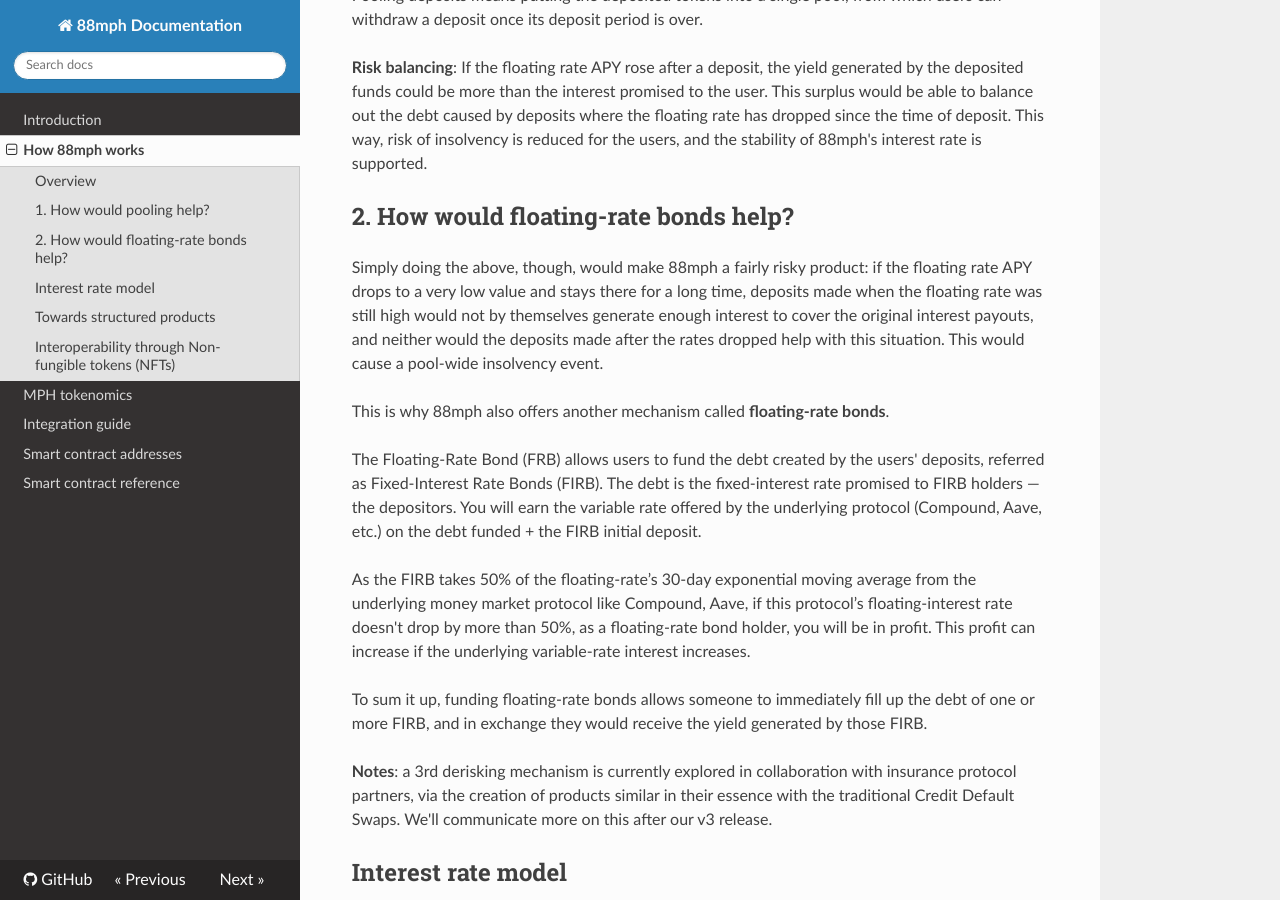
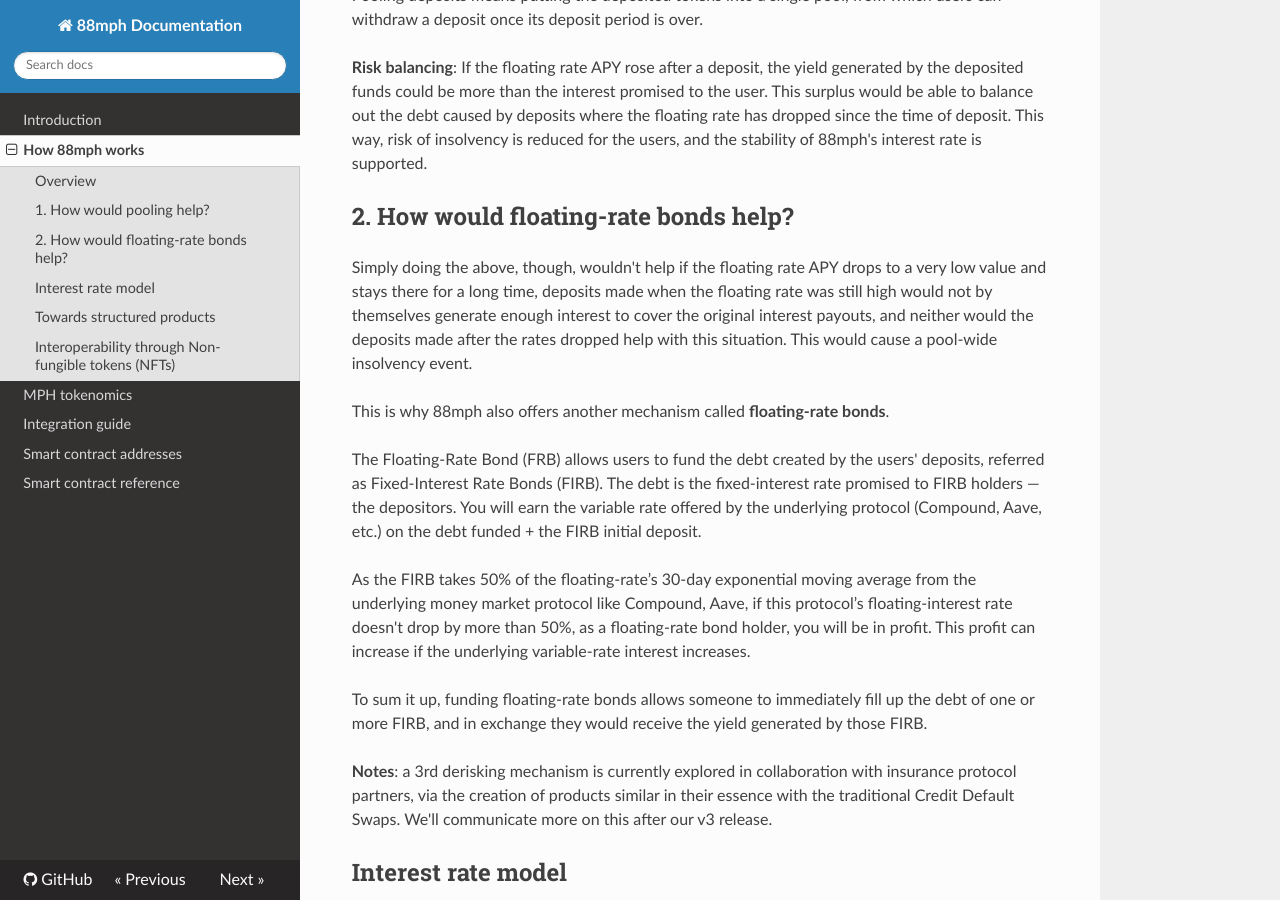
Before and after one commit to 88mphapp/docs, an MkDocs documentation site: the page built from docs/howitworks.md, in a window 1280 px wide and 900 px high, scrolled down 720 px. Built offline with MkDocs 1.6.1, drawn with Linux system fonts in a browser that asks for light colours; nearby versions of some CDN libraries.

Commit message:
Update howitworks.md

```diff
--- a/docs/howitworks.md
+++ b/docs/howitworks.md
@@ -23,7 +23,7 @@
 
 ##  2. How would floating-rate bonds help?
 
-Simply doing the above, though, would make 88mph a fairly risky product: if the floating rate APY drops to a very low value and stays there for a long time, deposits made when the floating rate was still high would not by themselves generate enough interest to cover the original interest payouts, and neither would the deposits made after the rates dropped help with this situation. This would cause a pool-wide insolvency event.
+Simply doing the above, though, wouldn't help if the floating rate APY drops to a very low value and stays there for a long time, deposits made when the floating rate was still high would not by themselves generate enough interest to cover the original interest payouts, and neither would the deposits made after the rates dropped help with this situation. This would cause a pool-wide insolvency event.
 
 This is why 88mph also offers another mechanism called **floating-rate bonds**.
 
```
